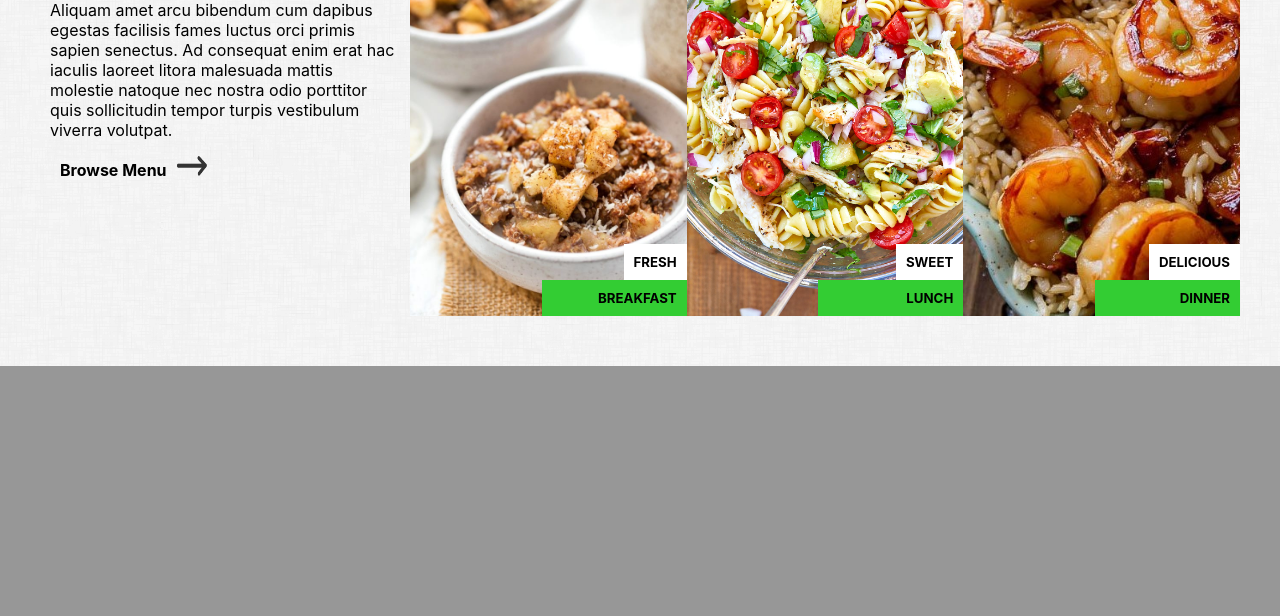
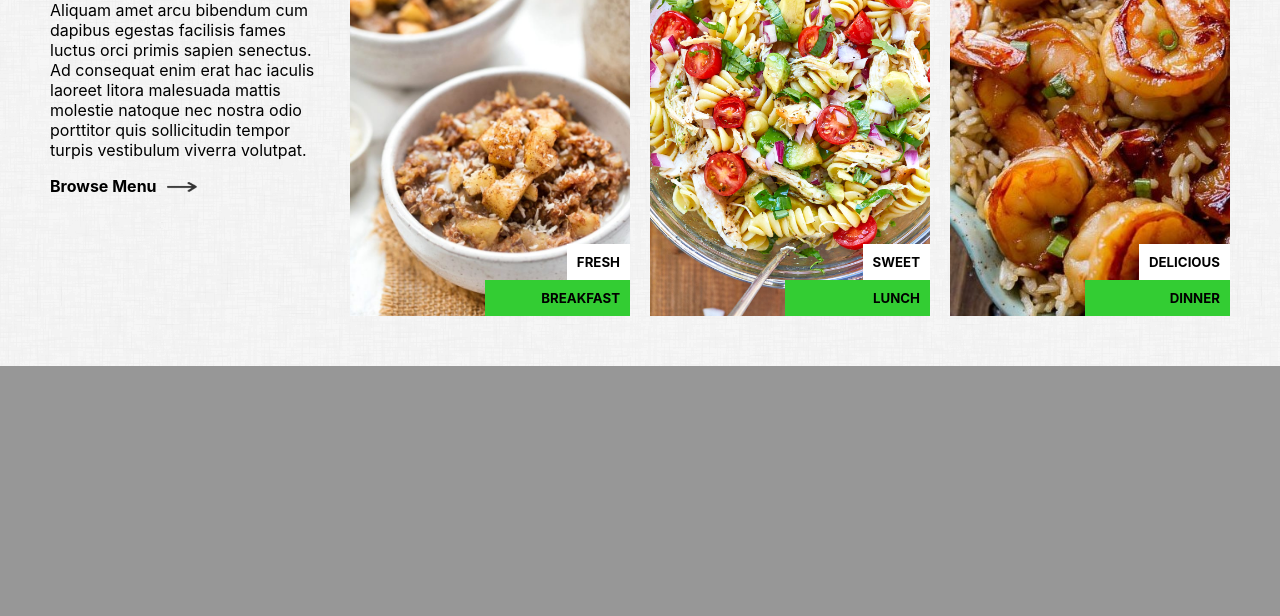
Before and after one commit to hanseway001/miHealth, a plain HTML site: page index.html in a window 1280 px wide. Shown: the part 256-872 px from the top of the page. After the commit the page ends 800 px from the top, so only its background shows below. Drawn offline with Linux system fonts and the light colour scheme.

Commit message:
added correct spacing between images

```diff
--- a/index.html
+++ b/index.html
@@ -24,7 +24,7 @@
         <div id="beHealthy" class="content">
             <h3>Be Healthy</h3>
             <p>Aliquam amet arcu bibendum cum dapibus egestas facilisis fames luctus orci primis sapien senectus. Ad consequat enim erat hac iaculis laoreet litora malesuada mattis molestie natoque nec nostra odio porttitor quis sollicitudin tempor turpis vestibulum viverra volutpat.</p>
-            <div id="menuLink" class="content">
+            <div id="menuLink">
                 <h4>Browse Menu<img id="arrow" src="images/arrow.png"></h4>
             </div>
         </div>
--- a/styles.css
+++ b/styles.css
@@ -54,10 +54,13 @@ p {
   height: 450px;
   text-align: left;
 }
+.content p {
+  max-width: 300px;
+}
 #arrow {
   padding-left: 10px;
   width: 30px;
-  height: 20px;
+  height: 10px;
 }
 .image {
   width: 350px;
@@ -67,6 +70,7 @@ p {
   flex-direction: column;
   justify-content: flex-end;
   align-items: flex-end;
+  margin: 0px 10px;
 }
 #breakfast {
   background-image: url("images/apple-breakfast-quinoa-7.jpeg");
@@ -106,7 +110,7 @@ h3 {
     max-width: 200px;
 }
 h4 {
-
+  font-size: 1em;
 }
 h5 {
   margin: 0px;
```
